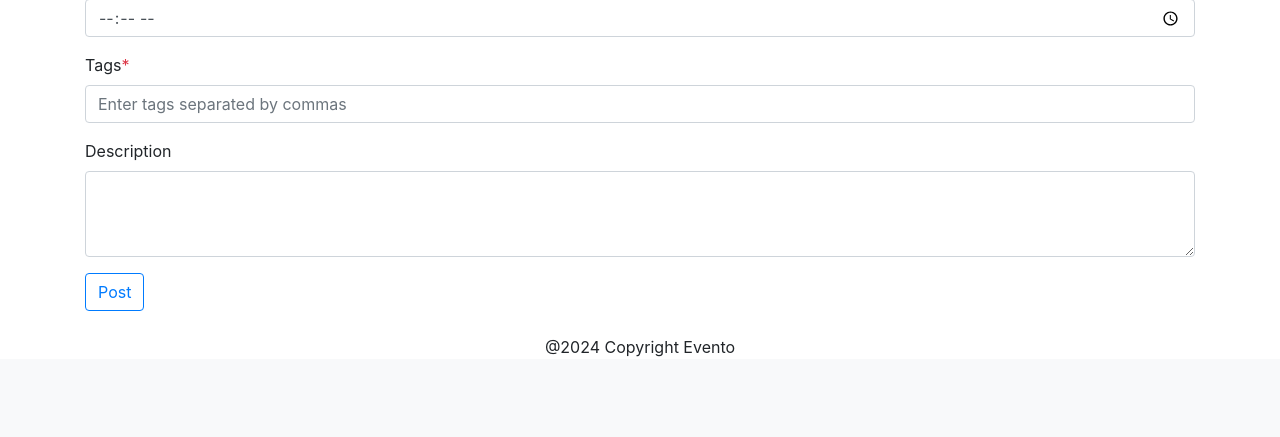
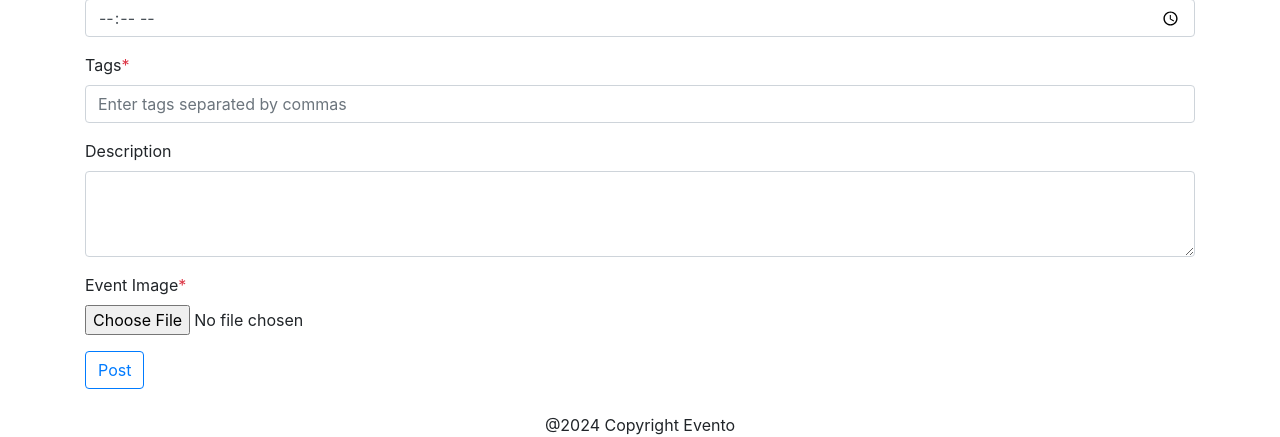
Before and after one commit to BibekRai44/Evento, a Flask app: template templates/post_event.html in a window 1280 px wide. Shown: the part 709-1146 px from the top of the page. Before the commit the page ends 1066 px from the top, so only its background shows below. Run offline with Flask 3, Linux system fonts and the light colour scheme; the template is opened without the code that fills it: values that come from a table or form of the project are taken from there, others are empty; some libraries are stand-ins or nearby versions.

Commit message:
worked on image and other remaining section

```diff
--- a/templates/login.html
+++ b/templates/login.html
@@ -51,6 +51,9 @@
             justify-content: center;
             height: 100vh;
         }
+        .alert{
+            color: red;
+        }
     </style>
 </head>
 
@@ -58,7 +61,7 @@
     {% with messages = get_flashed_messages(with_categories=true) %}
         {% if messages %}
             {% for category, message in messages %}
-                <div class="alert alert-{{ category }}">
+                <div class="alert alert-{{ category }}" role="alert">
                     {{ message }}
                 </div>
             {% endfor %}
--- a/templates/post_event.html
+++ b/templates/post_event.html
@@ -43,7 +43,7 @@
     </nav>
     <div class="container mt-5">
         <h2>Post an Event</h2>
-        <form  method="POST" action="/post_event">
+        <form  method="POST" action="/post_event" enctype="multipart/form-data">
             {{ form.csrf_token }}
             <div class="form-group">
                 <label for="eventName">Event Name<span class="text-danger">*</span></label>
@@ -80,7 +80,11 @@
 
             <div class="form-group">
                 <label for="eventDescription">Description</label>
-                <textarea class="form-control" id="eventDescription" name="description" rows="3"></textarea>
+                <textarea class="form-control" id="eventDescription" name="description" rows="3" minlength="10" maxlength="9999"></textarea>
+            </div>
+            <div class="form-group">
+                <label for="eventImage">Event Image<span class="text-danger">*</span></label>
+                <input type="file" class="form-control-file" name="image" id="eventImage" accept="image/*" required>
             </div>
             <button type="submit" class="btn btn-outline-primary">Post</button>
         </form>
```
Also changed, not shown: templates/dashboard.html (+10 -1 lines), templates/event_details.html (+7 -1 lines).
